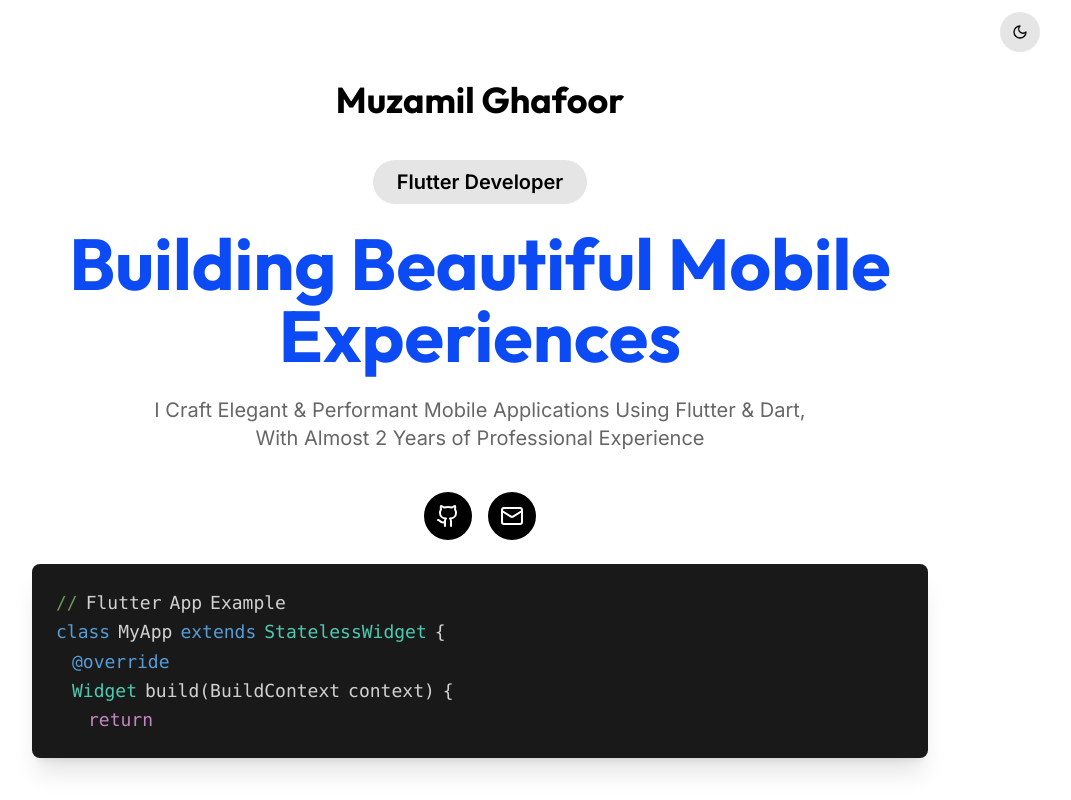
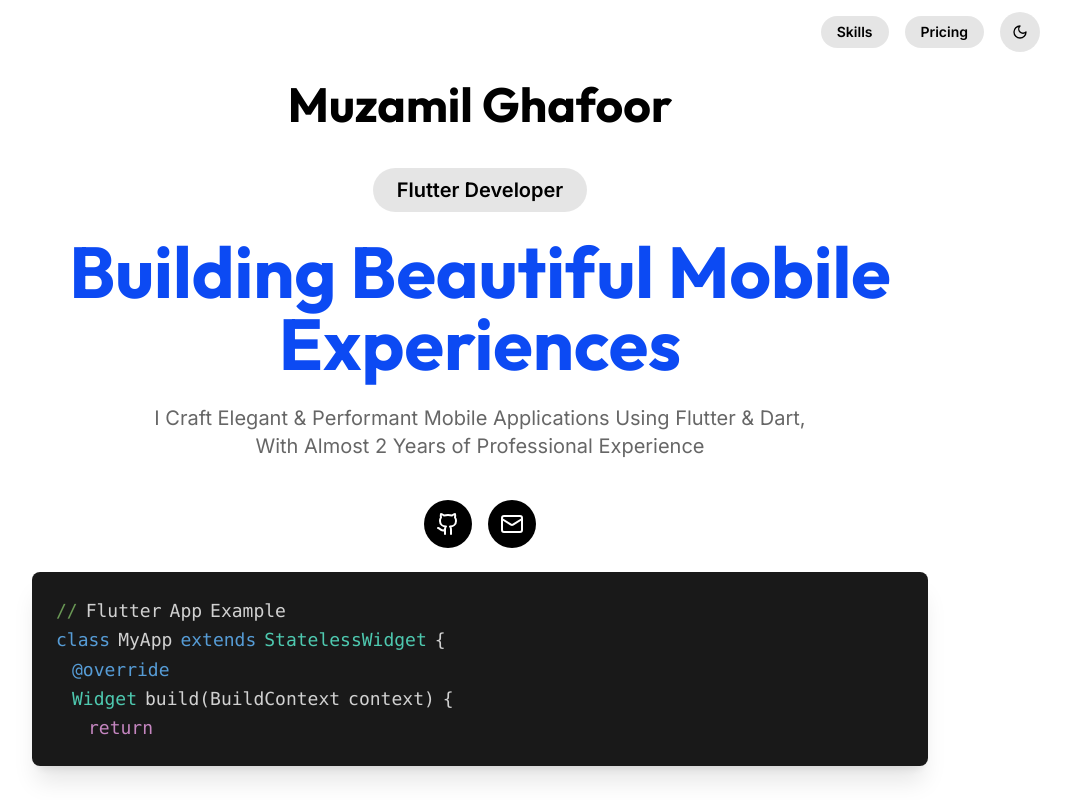
Before and after one commit to muzzammil763/muzamil.github.io, a React (Vite) app: page / in a window 1280 px wide. Shown: the top 800 px of the page, without its empty margins (160-1231 px from the left). Built offline with nearby package versions, Linux system fonts and the light colour scheme.

Commit message:
Update header and hero section
- Increase the font size of the "Muzamil Ghafoor" text in the hero section.
- Add buttons in the header for navigating to the Skills and Pricing sections, enabling smooth scrolling to those sections when clicked.
[skip gpt_engineer]

```diff
--- a/src/components/Header.tsx
+++ b/src/components/Header.tsx
@@ -8,11 +8,8 @@ export const Header = () => {
   const [theme, setTheme] = useState("light");
   const { scrollY } = useScroll();
 
-  // Transform values for Flutter Developer text
   const titleOpacity = useTransform(scrollY, [300, 400], [0, 1]);
   const titleScale = useTransform(scrollY, [300, 400], [0.8, 1]);
-
-  // Transform values for contact icons
   const iconsOpacity = useTransform(scrollY, [500, 600], [0, 1]);
   const iconsScale = useTransform(scrollY, [500, 600], [0.8, 1]);
 
@@ -20,6 +17,13 @@ export const Header = () => {
     const newTheme = theme === "light" ? "dark" : "light";
     setTheme(newTheme);
     document.documentElement.classList.toggle("dark");
+  };
+
+  const scrollToSection = (sectionId: string) => {
+    const element = document.getElementById(sectionId);
+    if (element) {
+      element.scrollIntoView({ behavior: 'smooth' });
+    }
   };
 
   return (
@@ -55,6 +59,19 @@ export const Header = () => {
           </motion.div>
         </div>
 
+        <div className="flex items-center gap-4">
+          <button
+            onClick={() => scrollToSection('skills')}
+            className="px-4 py-1.5 rounded-full bg-black/10 text-sm font-semibold hover:bg-black hover:text-white transition-colors dark:bg-white/10 dark:hover:bg-white dark:hover:text-black"
+          >
+            Skills
+          </button>
+          <button
+            onClick={() => scrollToSection('pricing')}
+            className="px-4 py-1.5 rounded-full bg-black/10 text-sm font-semibold hover:bg-black hover:text-white transition-colors dark:bg-white/10 dark:hover:bg-white dark:hover:text-black"
+          >
+            Pricing
+          </button>
           <Button
             variant="ghost"
             size="icon"
@@ -68,6 +85,7 @@ export const Header = () => {
             )}
           </Button>
         </div>
+      </div>
     </motion.header>
   );
 };
--- a/src/components/Hero.tsx
+++ b/src/components/Hero.tsx
@@ -16,7 +16,7 @@ export const Hero = () => {
             initial={{ opacity: 0, y: 20 }}
             animate={{ opacity: 1, y: 0 }}
             transition={{ delay: 0.2 }}
-            className="text-3xl md:text-4xl font-display font-bold mb-4 text-black dark:text-white"
+            className="text-4xl md:text-5xl font-display font-bold mb-4 text-black dark:text-white"
           >
             Muzamil Ghafoor
           </motion.h2>
--- a/src/components/Pricing.tsx
+++ b/src/components/Pricing.tsx
@@ -58,7 +58,7 @@ const item = {
 
 export const Pricing = () => {
   return (
-    <section className="py-20 px-4 bg-muted dark:bg-black">
+    <section id="pricing" className="py-20 px-4 bg-muted dark:bg-black">
       <div className="max-w-6xl mx-auto">
         <motion.div
           initial={{ opacity: 0, y: 20 }}
--- a/src/components/Skills.tsx
+++ b/src/components/Skills.tsx
@@ -45,7 +45,7 @@ const item = {
 
 export const Skills = () => {
   return (
-    <section className="py-20 px-4 bg-white dark:bg-black">
+    <section id="skills" className="py-20 px-4 bg-white dark:bg-black">
       <div className="max-w-4xl mx-auto">
         <motion.div
           initial={{ opacity: 0, y: 20 }}
```
Lines whose indentation alone changed are shown as unchanged.
